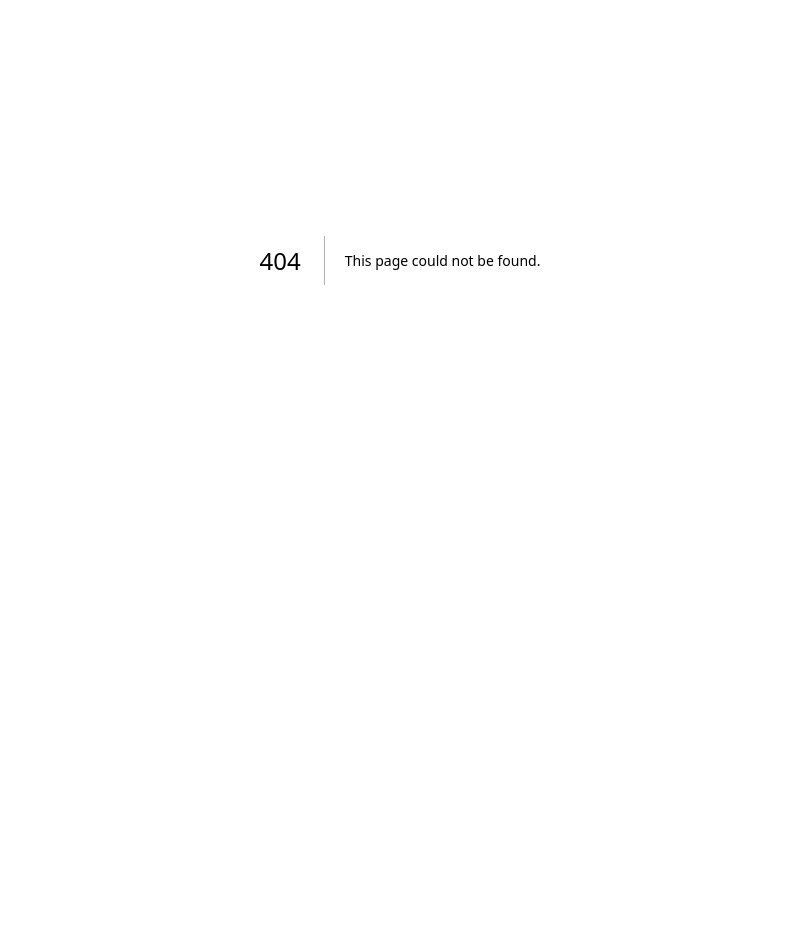
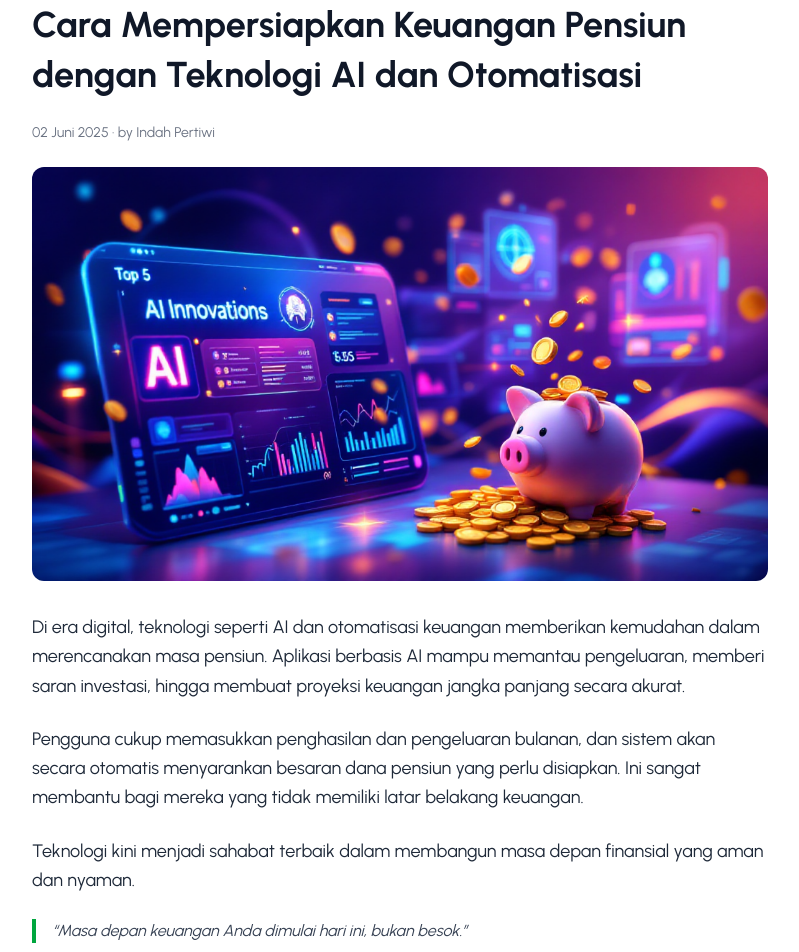
Before and after one commit to DBS-Dicoding-2025-Jakarta/PENSi, a Next.js app: page /informationBlog/BESTPRACTICES in a window 1280 px wide. Before the commit this address had no page. Shown: the part 140-1092 px from the top of the page, without its empty margins (240-1039 px from the left). Before the commit the page ends 800 px from the top, so only its background shows below. Built offline with nearby package versions, Linux system fonts and the light colour scheme.

Commit message:
membuat halaman artikel pada informationBlog

```diff
--- /dev/null
+++ b/src/app/(dashboard)/informationBlog/[id]/page.tsx
@@ -0,0 +1,135 @@
+import Image from "next/image";
+import { notFound } from "next/navigation";
+import Subscription from "@/app/components/Subscription";
+import { any } from "@tensorflow/tfjs";
+
+// Simulasi data detail blog
+const InformationCenter = [
+  {
+    id: "PERENCANAAN",
+    title:
+      "Cara Mempersiapkan Keuangan Pensiun dengan Teknologi AI dan Otomatisasi",
+    date: "02 Juni 2025",
+    author: "Indah Pertiwi",
+    content: `
+      Di era digital, teknologi seperti AI dan otomatisasi keuangan memberikan kemudahan dalam merencanakan masa pensiun. Aplikasi berbasis AI mampu memantau pengeluaran, memberi saran investasi, hingga membuat proyeksi keuangan jangka panjang secara akurat.
+
+      Pengguna cukup memasukkan penghasilan dan pengeluaran bulanan, dan sistem akan secara otomatis menyarankan besaran dana pensiun yang perlu disiapkan. Ini sangat membantu bagi mereka yang tidak memiliki latar belakang keuangan.
+
+      Teknologi kini menjadi sahabat terbaik dalam membangun masa depan finansial yang aman dan nyaman.
+    `,
+    quote: "Masa depan keuangan Anda dimulai hari ini, bukan besok.",
+    imageHeader: "/people/blogw4.png",
+    imageContent: "/people/blogw5.jpg",
+  },
+
+  {
+    id: "BESTPRACTICES",
+    title:
+      "Cara Mempersiapkan Keuangan Pensiun dengan Teknologi AI dan Otomatisasi",
+    date: "02 Juni 2025",
+    author: "Indah Pertiwi",
+    content: `
+      Di era digital, teknologi seperti AI dan otomatisasi keuangan memberikan kemudahan dalam merencanakan masa pensiun. Aplikasi berbasis AI mampu memantau pengeluaran, memberi saran investasi, hingga membuat proyeksi keuangan jangka panjang secara akurat.
+
+      Pengguna cukup memasukkan penghasilan dan pengeluaran bulanan, dan sistem akan secara otomatis menyarankan besaran dana pensiun yang perlu disiapkan. Ini sangat membantu bagi mereka yang tidak memiliki latar belakang keuangan.
+
+      Teknologi kini menjadi sahabat terbaik dalam membangun masa depan finansial yang aman dan nyaman.
+    `,
+    quote: "Masa depan keuangan Anda dimulai hari ini, bukan besok.",
+    imageHeader: "/people/blogw4.png",
+    imageContent: "/people/blogw5.jpg",
+  },
+
+  {
+    id: "FONDASIKEUANGAN",
+    title:
+      "Cara Mempersiapkan Keuangan Pensiun dengan Teknologi AI dan Otomatisasi",
+    date: "02 Juni 2025",
+    author: "Indah Pertiwi",
+    content: `
+      Di era digital, teknologi seperti AI dan otomatisasi keuangan memberikan kemudahan dalam merencanakan masa pensiun. Aplikasi berbasis AI mampu memantau pengeluaran, memberi saran investasi, hingga membuat proyeksi keuangan jangka panjang secara akurat.
+
+      Pengguna cukup memasukkan penghasilan dan pengeluaran bulanan, dan sistem akan secara otomatis menyarankan besaran dana pensiun yang perlu disiapkan. Ini sangat membantu bagi mereka yang tidak memiliki latar belakang keuangan.
+
+      Teknologi kini menjadi sahabat terbaik dalam membangun masa depan finansial yang aman dan nyaman.
+    `,
+    quote: "Masa depan keuangan Anda dimulai hari ini, bukan besok.",
+    imageHeader: "/people/blogw4.png",
+    imageContent: "/people/blogw5.jpg",
+  },
+
+  {
+    id: "GAYAHIDUPPENSIUN",
+    title:
+      "Cara Mempersiapkan Keuangan Pensiun dengan Teknologi AI dan Otomatisasi",
+    date: "02 Juni 2025",
+    author: "Indah Pertiwi",
+    content: `
+      Di era digital, teknologi seperti AI dan otomatisasi keuangan memberikan kemudahan dalam merencanakan masa pensiun. Aplikasi berbasis AI mampu memantau pengeluaran, memberi saran investasi, hingga membuat proyeksi keuangan jangka panjang secara akurat.
+
+      Pengguna cukup memasukkan penghasilan dan pengeluaran bulanan, dan sistem akan secara otomatis menyarankan besaran dana pensiun yang perlu disiapkan. Ini sangat membantu bagi mereka yang tidak memiliki latar belakang keuangan.
+
+      Teknologi kini menjadi sahabat terbaik dalam membangun masa depan finansial yang aman dan nyaman.
+    `,
+    quote: "Masa depan keuangan Anda dimulai hari ini, bukan besok.",
+    imageHeader: "/people/blogw4.png",
+    imageContent: "/people/blogw5.jpg",
+  },
+];
+
+export default function BlogDetail({ params }: { params: { id: string } }) {
+  const post = InformationCenter.find((item) => item.id === params.id);
+
+  if (!post) return notFound();
+
+  const paragraphs = post.content
+    .trim()
+    .split("\n")
+    .filter((p) => p.trim().length > 0);
+
+  return (
+    <>
+      <main className="max-w-3xl mx-auto px-4 pt-28 pb-20 text-gray-800">
+        <p className="text-sm text-gray-500 mb-2">Artikel</p>
+        <h1 className="text-3xl sm:text-4xl font-bold mb-6 leading-snug text-gray-900">
+          {post.title}
+        </h1>
+
+        <div className="text-sm text-gray-500 mb-6">
+          <span>{post.date}</span> · <span>by {post.author}</span>
+        </div>
+
+        <div className="relative w-full aspect-video mb-8 rounded-xl overflow-hidden">
+          <Image
+            src={post.imageHeader}
+            alt={post.title}
+            fill
+            className="object-cover"
+          />
+        </div>
+
+        {paragraphs.map((para, idx) => (
+          <p key={idx} className="mb-6 text-lg leading-relaxed">
+            {para}
+          </p>
+        ))}
+
+        <blockquote className="border-l-4 border-green-600 pl-4 italic text-gray-700 mb-6 text-base">
+          “{post.quote}”
+        </blockquote>
+
+        <div className="relative w-full aspect-video mb-8 rounded-xl overflow-hidden">
+          <Image
+            src={post.imageContent}
+            alt={post.id}
+            fill
+            className="object-cover"
+          />
+        </div>
+      </main>
+
+      <Subscription />
+    </>
+  );
+}
--- a/src/app/components/informationCenter.tsx
+++ b/src/app/components/informationCenter.tsx
@@ -17,7 +17,7 @@ const InformationCenter: React.FC = () => {
 
         <main className="flex flex-col gap-8">
           {/* Featured Card */}
-          <Link href="/blog/PERENCANAAN">
+          <Link href="/informationBlog/PERENCANAAN">
             <div className="flex flex-col lg:flex-row bg-primary/10 rounded-lg overflow-hidden cursor-pointer">
               <div className="p-8 lg:w-1/2">
                 <p className="text-primary uppercase font-medium text-sm mb-3">
@@ -53,7 +53,7 @@ const InformationCenter: React.FC = () => {
           {/* Cards Grid */}
           <div className="grid grid-cols-1 md:grid-cols-2 lg:grid-cols-3 gap-6">
             {/* Card 1 */}
-            <Link href="/blog/BESTPRACTICES">
+            <Link href="/informationBlog/BESTPRACTICES">
               <div className="bg-primary/10 rounded-lg overflow-hidden flex flex-col h-full cursor-pointer">
                 <div className="p-6 flex-grow">
                   <p className="text-primary uppercase font-medium text-sm mb-3">
@@ -76,7 +76,7 @@ const InformationCenter: React.FC = () => {
             </Link>
 
             {/* Card 2 */}
-            <Link href="/blog/FONDASIKEUANGAN">
+            <Link href="/informationBlog/FONDASIKEUANGAN">
               <div className="bg-primary/10 rounded-lg overflow-hidden flex flex-col h-full cursor-pointer">
                 <div className="p-6 flex-grow">
                   <p className="text-primary uppercase font-medium text-sm mb-3">
@@ -99,7 +99,7 @@ const InformationCenter: React.FC = () => {
             </Link>
 
             {/* Card 3 */}
-            <Link href="/blog/GAYAHIDUPPENSIUN">
+            <Link href="/informationBlog/GAYAHIDUPPENSIUN">
               <div className="bg-primary/10 rounded-lg overflow-hidden flex flex-col h-full cursor-pointer">
                 <div className="p-6 flex-grow">
                   <p className="text-primary uppercase font-medium text-sm mb-3">
```
